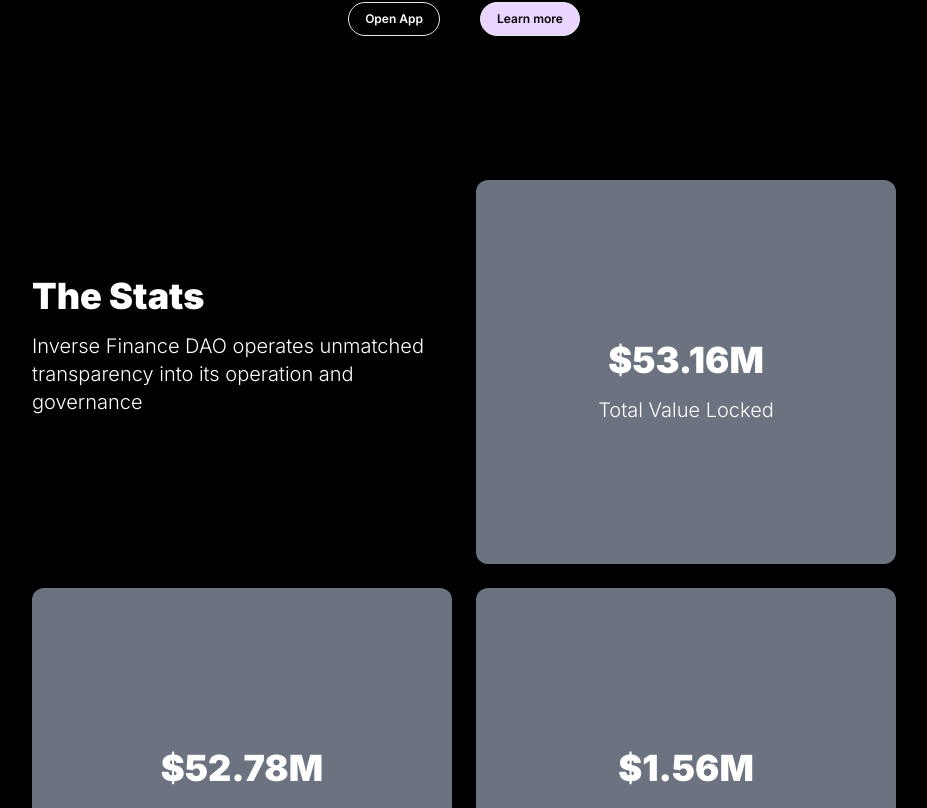
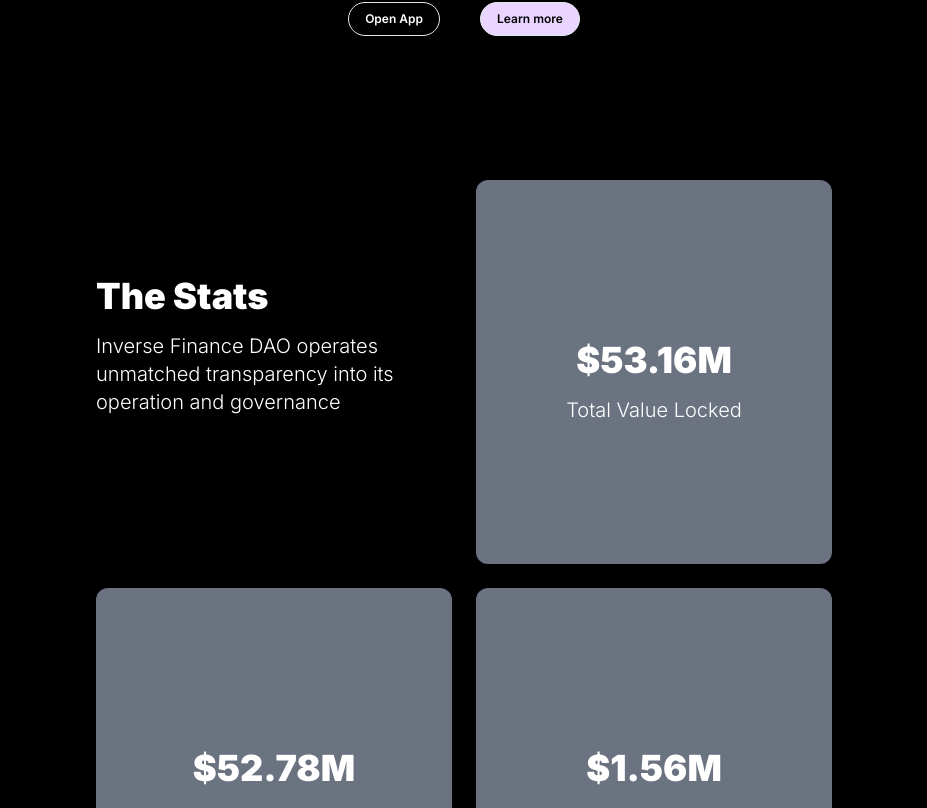
Before and after one commit to Tokenauts/inverse, a Next.js app: page / in a window 1280 px wide. Shown: the part 4790-5598 px from the top of the page, without its empty margins (176-1103 px from the left). Built offline with nearby package versions, Linux system fonts and the light colour scheme.

Commit message:
update in sizes

```diff
--- a/components/Security.tsx
+++ b/components/Security.tsx
@@ -4,7 +4,7 @@
   return (
     <div className="relative items-center w-full px-5  mx-auto md:px-12 lg:px-16 max-w-7xl ">
       <div className="grid grid-rows-1 lg:grid-rows-3 gap-5 ">
-        <div className=" shadow-lg text-white text-lg font-bold text-center p-2 rounded-lg  h-44 ">
+        <div className=" shadow-lg text-white text-lg font-bold text-center p-2 rounded-lg   lg:h-44 h-46 ">
           <div>
             <h1 className="text-center text-3xl  lg:text-3xl mb-16 md:text-left sm:text-left">
               Meet our Security Partners{" "}
--- a/components/stats.tsx
+++ b/components/stats.tsx
@@ -4,7 +4,7 @@
   return (
     <div>
       <section className="flex items-center w-full mt-24 ">
-        <div className="relative items-center w-full px-5  mx-auto md:px-12 lg:px-20 max-w-5xl">
+        <div className="relative items-center w-full px-5  mx-auto md:px-12 lg:px-20 max-w-4xl">
           <div className="grid grid-cols-1 gap-6 py-12 md:grid-cols-2 lg:grid-cols-2">
             <figure>
               <div>
```
